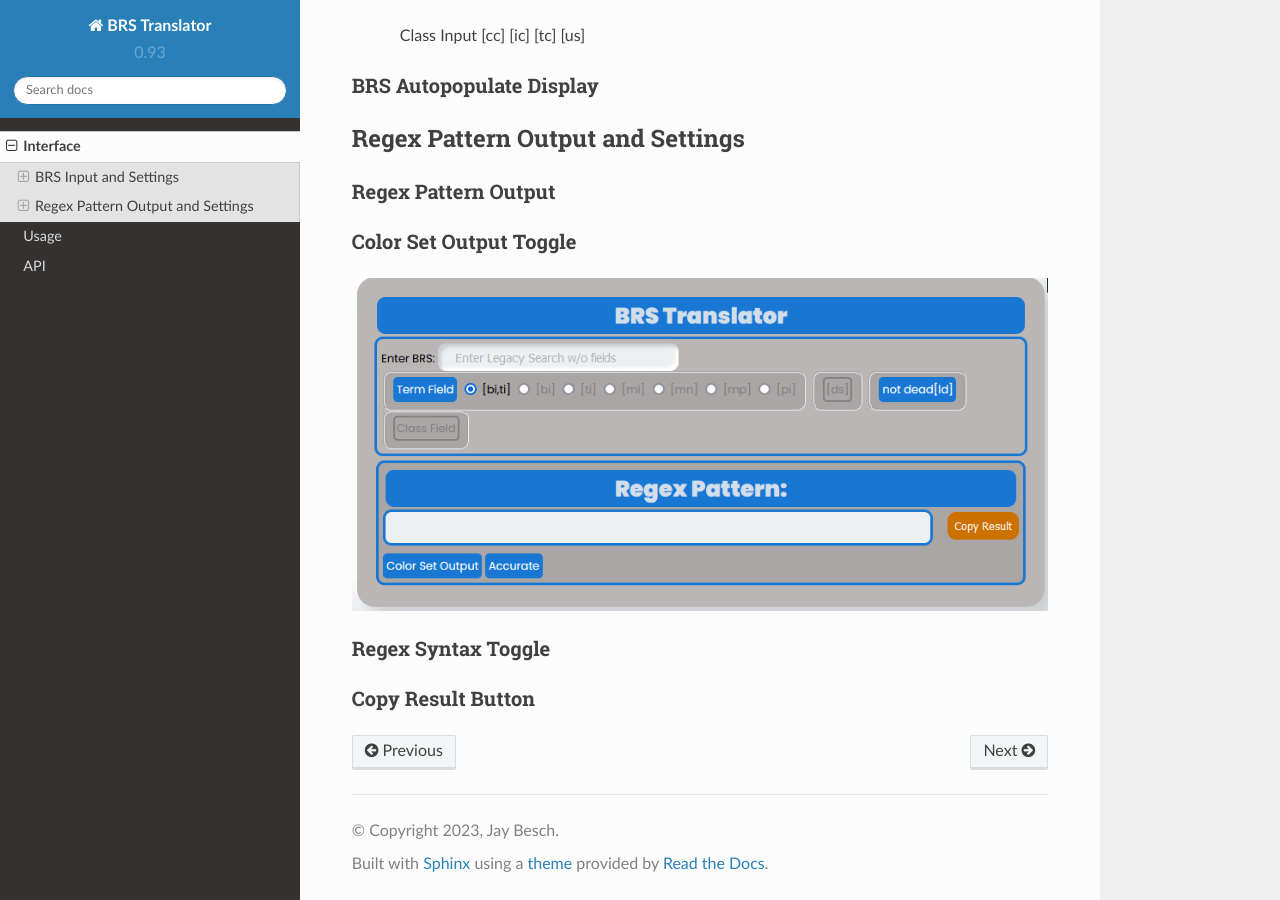
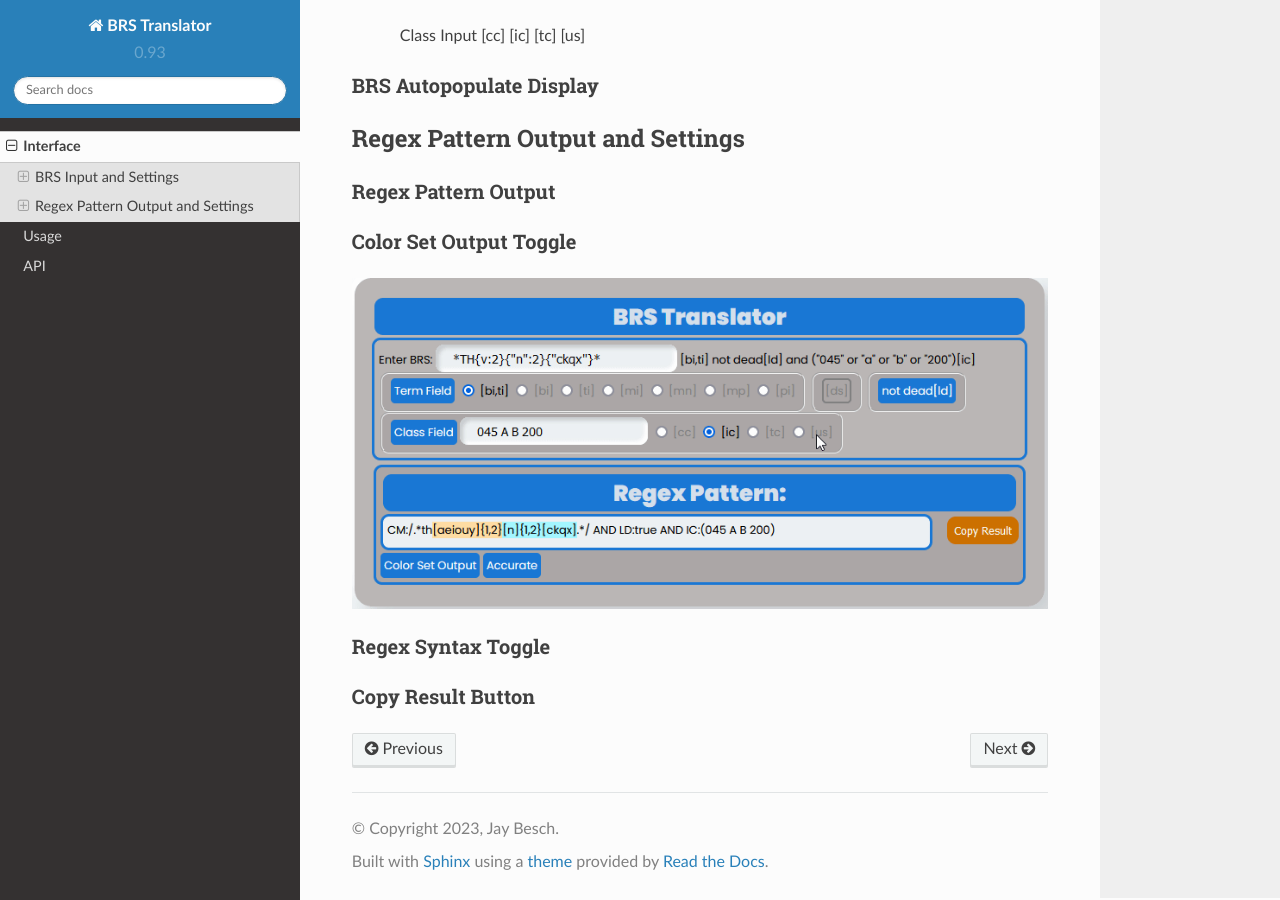
Before and after one commit to Ayjent/BRS-Translator, a Sphinx documentation site: the page built from docs/source/interface.rst, in a window 1280 px wide and 900 px high, scrolled down 1135 px. Built offline with Sphinx 7.4.7 and the Read the Docs theme 2.0.0, drawn with Linux system fonts in a browser that asks for light colours.

Commit message:
Update interface.rst

```diff
--- a/docs/source/interface.rst
+++ b/docs/source/interface.rst
@@ -40,7 +40,7 @@
 Color Set Output Toggle
 ^^^^^^^^^^^^^^^^^^^^^^^
 
-.. image:: ../_static/BRSInput.gif
+.. image:: ../_static/ColorSetOutput.gif
 
 Regex Syntax Toggle
 ^^^^^^^^^^^^^^^^^^^
```
